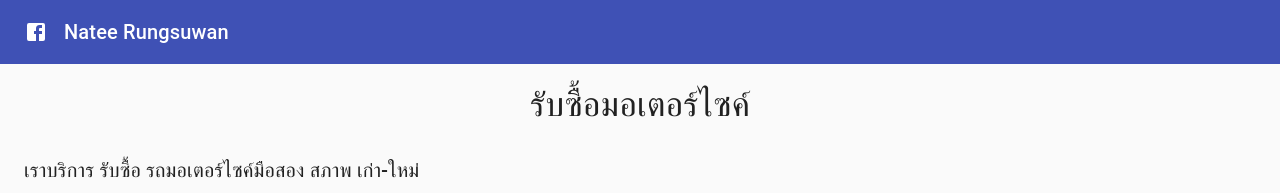
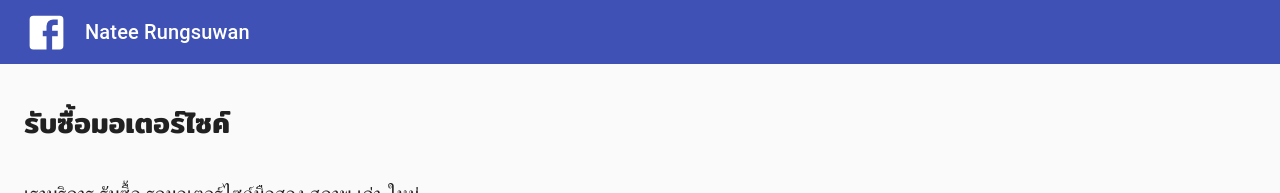
Before and after one commit to Cmdmdz/learning-web-app, a React (Create React App) app: page / in a window 1280 px wide. Shown: the top 193 px of the page. Built offline with nearby package versions, Linux system fonts and the light colour scheme.

Commit message:
Fixed image

```diff
--- a/public/index.html
+++ b/public/index.html
@@ -1,20 +1,22 @@
 <!DOCTYPE html>
 <html lang="en">
+
 <head>
   <meta charset="utf-8" />
   <link rel="icon" href="%PUBLIC_URL%/favicon.ico" />
   <meta name="viewport" content="width=device-width, initial-scale=1" />
   <meta name="theme-color" content="#000000" />
-    <meta
-      name="description"
-      content="Web site created using create-react-app"
-    />
+  <meta name="description" content="Web site created using create-react-app" />
   <link rel="apple-touch-icon" href="%PUBLIC_URL%/logo192.png" />
   <!--
       manifest.json provides metadata used when your web app is installed on a
       user's mobile device or desktop. See https://developers.google.com/web/fundamentals/web-app-manifest/
     -->
   <link rel="manifest" href="%PUBLIC_URL%/manifest.json" />
+  <link rel="preconnect" href="https://fonts.googleapis.com">
+  <link rel="preconnect" href="https://fonts.gstatic.com" crossorigin>
+  <link href="https://fonts.googleapis.com/css2?family=Mitr:wght@300;600&display=swap" rel="stylesheet">
+  <link href="https://fonts.googleapis.com/css2?family=Mitr&family=Sriracha&display=swap" rel="stylesheet">
   <!--
       Notice the use of %PUBLIC_URL% in the tags above.
       It will be replaced with the URL of the `public` folder during the build.
@@ -26,6 +28,7 @@
     -->
   <title>React App</title>
 </head>
+
 <body>
   <noscript>You need to enable JavaScript to run this app.</noscript>
   <div id="root"></div>
@@ -40,4 +43,5 @@
       To create a production bundle, use `npm run build` or `yarn build`.
     -->
 </body>
+
 </html>
--- a/src/compoments/FeaturedPost.js
+++ b/src/compoments/FeaturedPost.js
@@ -54,7 +54,7 @@ export default function FeaturedPost(props) {
                         <Card className={classes.card}>
                             <CardMedia
                                 className={classes.cardMedia}
-                                image="https://exl-research.s3.ap-northeast-2.amazonaws.com/image/110769.jpg"
+                                image="https://exl-research.s3.ap-northeast-2.amazonaws.com/myImage/120059.jpg"
                                 title="Image title"
 
                             />
@@ -65,7 +65,7 @@ export default function FeaturedPost(props) {
                         <Card className={classes.card}>
                             <CardMedia
                                 className={classes.cardMedia}
-                                image="https://exl-research.s3.ap-northeast-2.amazonaws.com/image/110785.jpg"
+                                image="https://exl-research.s3.ap-northeast-2.amazonaws.com/myImage/120060.jpg"
                                 title="Image title"
 
                             />
@@ -76,7 +76,7 @@ export default function FeaturedPost(props) {
                         <Card className={classes.card}>
                             <CardMedia
                                 className={classes.cardMedia}
-                                image="https://exl-research.s3.ap-northeast-2.amazonaws.com/image/110753.jpg"
+                                image="https://exl-research.s3.ap-northeast-2.amazonaws.com/myImage/120061.jpg"
                                 title="Image title"
 
                             />
@@ -87,7 +87,7 @@ export default function FeaturedPost(props) {
                         <Card className={classes.card}>
                             <CardMedia
                                 className={classes.cardMedia}
-                                image="https://exl-research.s3.ap-northeast-2.amazonaws.com/image/110778.jpg"
+                                image="https://exl-research.s3.ap-northeast-2.amazonaws.com/myImage/120062.jpg"
                                 title="Image title"
 
                             />
@@ -98,7 +98,7 @@ export default function FeaturedPost(props) {
                         <Card className={classes.card}>
                             <CardMedia
                                 className={classes.cardMedia}
-                                image="https://exl-research.s3.ap-northeast-2.amazonaws.com/image/110772.jpg"
+                                image="https://exl-research.s3.ap-northeast-2.amazonaws.com/myImage/120063.jpg"
                                 title="Image title"
 
                             />
@@ -109,7 +109,7 @@ export default function FeaturedPost(props) {
                         <Card className={classes.card}>
                             <CardMedia
                                 className={classes.cardMedia}
-                                image="https://exl-research.s3.ap-northeast-2.amazonaws.com/image/110760.jpg"
+                                image="https://exl-research.s3.ap-northeast-2.amazonaws.com/myImage/120064.jpg"
                                 title="Image title"
 
                             />
--- a/src/compoments/Header.js
+++ b/src/compoments/Header.js
@@ -7,6 +7,7 @@ import CssBaseline from '@material-ui/core/CssBaseline';
 import useScrollTrigger from '@material-ui/core/useScrollTrigger';
 import { makeStyles } from '@material-ui/core/styles';
 import FacebookIcon from '@material-ui/icons/Facebook';
+import Link from '@material-ui/core/Link';
 
 function ElevationScroll(props) {
     const { children, window } = props;
@@ -43,6 +44,7 @@ const useStyles = makeStyles((theme) => ({
 
 export default function Header(props) {
     const classes = useStyles();
+    const preventDefault = (event) => event.preventDefault();
 
     return (
         <React.Fragment>
@@ -50,10 +52,16 @@ export default function Header(props) {
             <ElevationScroll {...props}>
                 <AppBar >
                     <Toolbar>
-                        <FacebookIcon className={classes.icon} />
+
+                        <FacebookIcon style={{ fontSize: 45 }} className={classes.icon} />
+
                         <Typography variant="h6" color="inherit" noWrap>
-                            Natee Rungsuwan
+                            <Link href="https://web.facebook.com/natee.rung.16?_rdc=1&_rdr"  color="inherit">
+                                Natee Rungsuwan
+                            </Link>
                         </Typography>
+
+
                     </Toolbar>
                 </AppBar>
             </ElevationScroll>
--- a/src/compoments/Main.js
+++ b/src/compoments/Main.js
@@ -15,7 +15,7 @@ const useStyles = makeStyles((theme) => ({
 
 const content = `
 # รายละเอียด
-#### ติดต่อ [Facebook](https://web.facebook.com/natee.rung.16) หรือ โทรติดต่อ 093-094-539
+#### ติดต่อ [Facebook](https://web.facebook.com/natee.rung.16) หรือ โทรติดต่อ 093-094-5939
 
 ## รับซื้อมอเตอร์ไซค์มือสองถึงที่ให้ราคาสูง
 - เราจะไปให้บริการถึงหน้าบ้านของคุณ ทั้งในกรุงเทพ และปริมณฑล ลูกค้าสามารถติดต่อสอบถามได้ตลอด24 ชั่วโมง และเรายังสามารถประเมินราคาให้ฟรี ไม่คิดค่าใช้จ่ายใดๆ อีกด้วย
--- a/src/compoments/MainFeaturedPost.js
+++ b/src/compoments/MainFeaturedPost.js
@@ -3,7 +3,7 @@ import React from 'react';
 import Typography from '@material-ui/core/Typography';
 import { makeStyles } from '@material-ui/core/styles';
 import Markdown from './Markdown';
-
+import './css/Font.css'
 const useStyles = makeStyles((theme) => ({
   img: {
     width: "100%",
@@ -14,6 +14,10 @@ const useStyles = makeStyles((theme) => ({
     ...theme.typography.body2,
     padding: theme.spacing(2, 0),
   },
+  tpye: {
+    // font-family: 'Mitr', sans-serif;
+
+  }
 }));
 
 const md = `
@@ -30,10 +34,10 @@ export default function MainFeaturedPost() {
     <>
       <div className={classes.heroContent}>
 
-        <Typography component="h3" variant="h4" align="center" color="textPrimary" gutterBottom>
+        <h1 className="fontGoogle">
           รับซื้อมอเตอร์ไซค์
-        </Typography>
-        <Markdown className={classes.markdown}  >
+          </h1>
+        <Markdown className={classes.markdown} >
           {md}
         </Markdown>
         <div className={classes.heroButtons}>
--- /dev/null
+++ b/src/compoments/css/Font.css
@@ -0,0 +1,3 @@
+.fontGoogle {
+    font-family: 'Mitr', sans-serif;
+}
```
Lines whose indentation alone changed are shown as unchanged.
